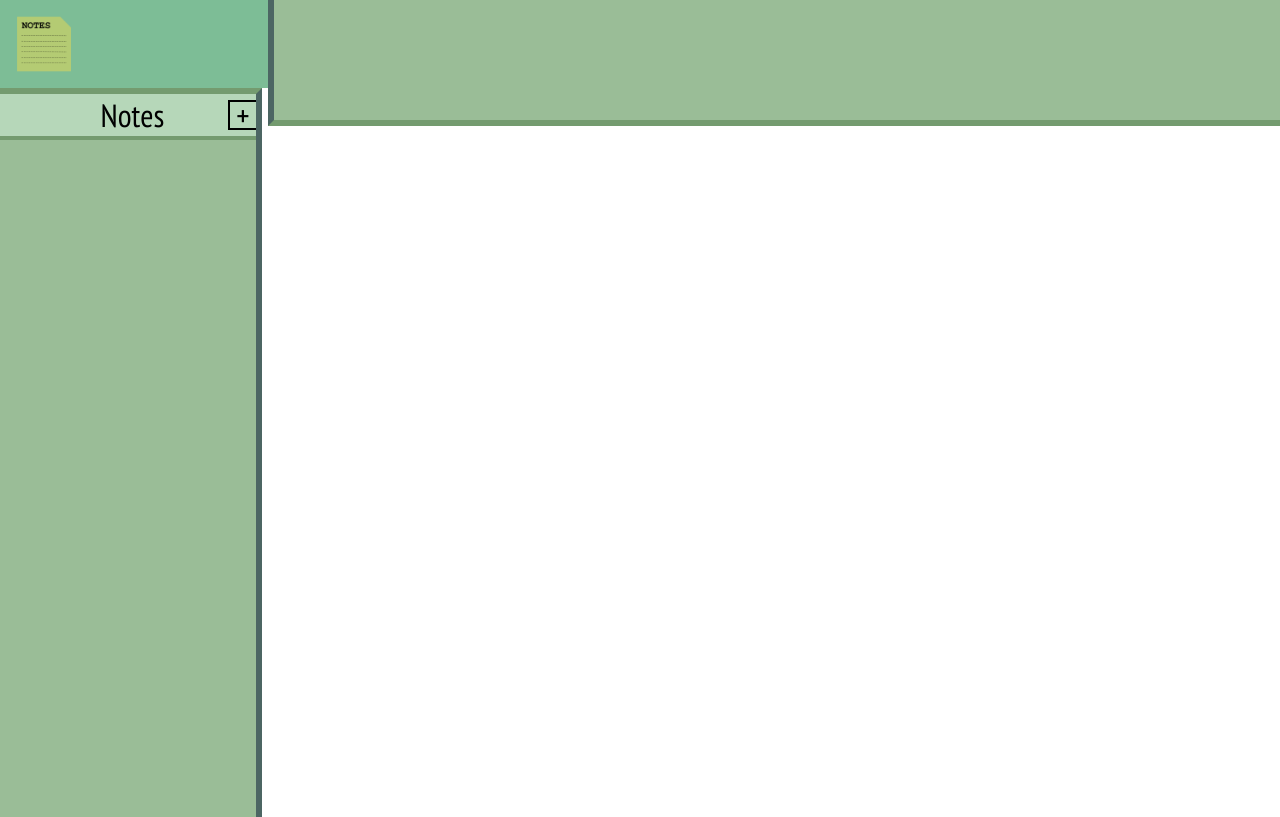
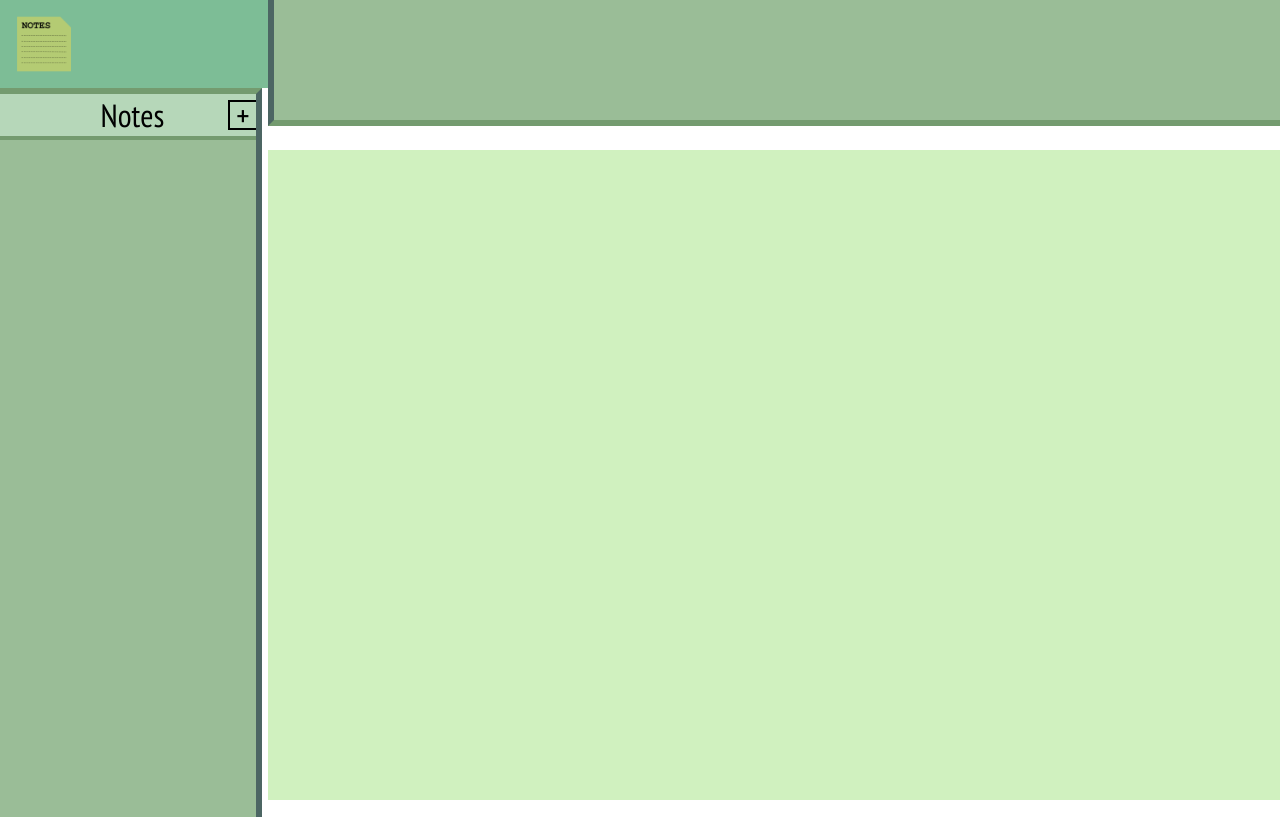
Before and after one commit to BassGI1/notesapp, a React (Create React App) app: page / in a window 1280 px wide. Built offline with nearby package versions, Linux system fonts and the light colour scheme.

Commit message:
getting there (ever so slowly)

```diff
--- a/src/App.js
+++ b/src/App.js
@@ -2,6 +2,7 @@ import React, {useEffect, useState} from "react";
 import Sidebar from "./components/Sidebar.js";
 import logo from "./images/logo.png";
 import Topbar from "./components/Topbar.js";
+import Noteviewer from "./components/Noteviewer.js";
 
 export default function App() {
 
@@ -29,6 +30,7 @@ export default function App() {
       </div>
       <Topbar notes={notes} currentNote={currentNote} setCurrentNote={setCurrentNote}/>
       <Sidebar notes={notes} setNotes={setNotes} setCurrentNote={setCurrentNote}/>
+      <Noteviewer currentNote={currentNote} setCurrentNote={setCurrentNote} notes={notes} setNotes={setNotes}/>
     </div>
 
   )
--- a/src/components/Noteselect.js
+++ b/src/components/Noteselect.js
@@ -1,10 +1,10 @@
 import React from "react";
 
-export default function Noteselect({title, currentNote}) {
+export default function Noteselect({title, currentNote, setCurrentNote}) {
 
     return (
 
-        <div className={`${currentNote === title ? 'highernoteselect' : 'noteselect'}`}>
+        <div onClick={() => setCurrentNote(title)} className={`${currentNote === title ? 'highernoteselect' : 'noteselect'}`}>
             {title.length > 11 ? title.substring(0, 11) + "..." : title}
         </div>
 
--- /dev/null
+++ b/src/components/Noteviewer.js
@@ -0,0 +1,26 @@
+import React from "react";
+
+export default function Noteviewer({currentNote, setCurrentNote, notes, setNotes}){
+
+    const changeTitle = (event) => {
+        for (let x = 0; x < notes.length; ++x){
+            if (notes[x].title === currentNote){
+                setNotes(y => {
+                    let ret = [...y]
+                    ret[x].title = event.target.value
+                    return ret
+                })
+            }
+        }
+        setCurrentNote(event.target.value)
+    }
+
+    return (
+
+        <div className="noteviewer">
+            {currentNote !== '' && <input className="titlebox" type="text" value={currentNote} onChange={changeTitle} placeholder="Title your note"/>}
+        </div>
+
+    )
+
+}
--- a/src/components/Topbar.js
+++ b/src/components/Topbar.js
@@ -7,7 +7,7 @@ export default function Topbar({notes, currentNote, setCurrentNote}) {
 
         <nav className="topbar">
 
-            {notes.filter(x => x.activation === true).map((x, index) => index < 7 ? <Noteselect title={x.title} currentNote={currentNote} key={x.title}/> : '')}
+            {notes.filter(x => x.activation === true).map((x, index) => index < 7 ? <Noteselect title={x.title} currentNote={currentNote} setCurrentNote={setCurrentNote} key={x.title}/> : '')}
 
         </nav>
 
--- a/src/index.css
+++ b/src/index.css
@@ -128,7 +128,7 @@ body{
   padding-left: 2vw;
   padding-right: 2vw;
   margin-top: 9.1vh;
-  cursor: default;
+  cursor: pointer;
 }
 
 .highernoteselect{
@@ -146,3 +146,24 @@ body{
   margin-top: 5vh;
   cursor: default;
 }
+
+.noteviewer{
+  position: fixed;
+  top: 18.7vh;
+  left: calc(19.1vw + 3vh);
+  width: 79.5vw;
+  height: 81.25vh;
+  background-color: #D0F1BF;
+  display: flex;
+  justify-content: center;
+}
+
+.titlebox{
+  width: 90%;
+  height: 10%;
+  margin-top: 2vw;
+  background-color: transparent;
+  outline: none;
+  border: none;
+  font-size: 1.75rem;
+}
```
